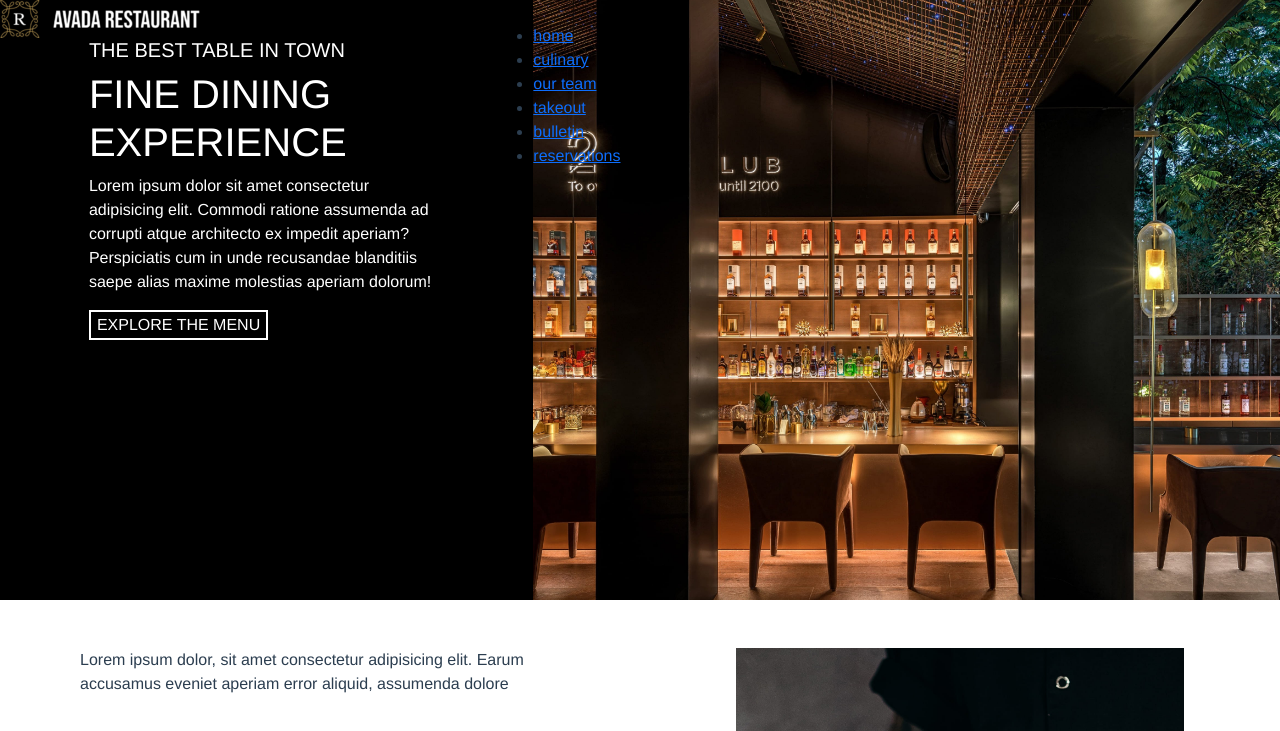
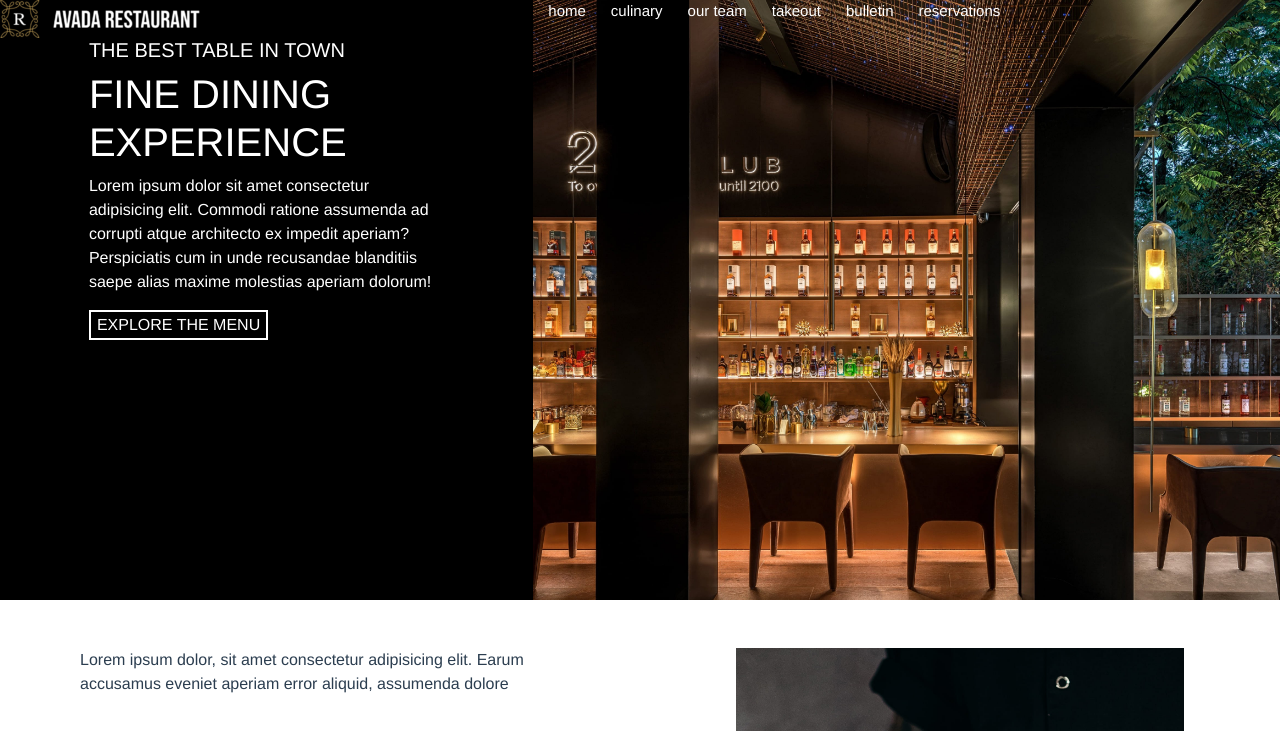
Before and after one commit to matteo92i/proj-html-vuejs, a Vue app: page / in a window 1280 px wide. Shown: the top 731 px of the page. Built offline with nearby package versions, Linux system fonts and the light colour scheme.

Commit message:
footer dinamico

```diff
--- a/src/components/Header.vue
+++ b/src/components/Header.vue
@@ -93,14 +93,22 @@ h5{
 }
 ul{
     display: inline;
+    list-style: none;
+}
+li{
+  float: left;
+  font-size: 15px;
+  margin-left: 15px;
+  margin-right: 10px;
+}
+a:-webkit-any-link {
+    color: white;
+    cursor: pointer;
+    text-decoration: none;
 }
 
 
 
 
 
-
-
-
-
 </style>
--- a/src/components/Navbar.vue
+++ b/src/components/Menu.vue
@@ -6,7 +6,7 @@
 
 <script>
 export default {
-    name:"Navbar"
+    name:"Menu"
 
 }
 </script>
```
